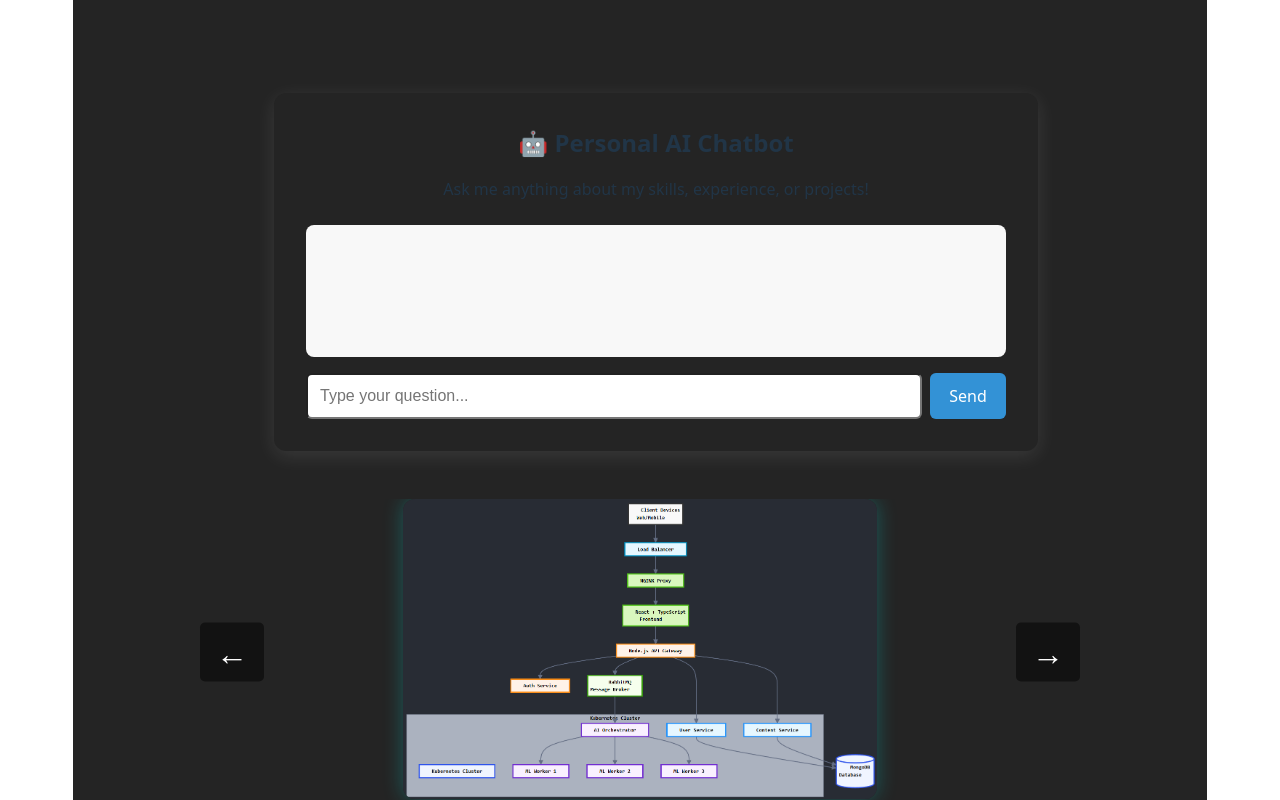
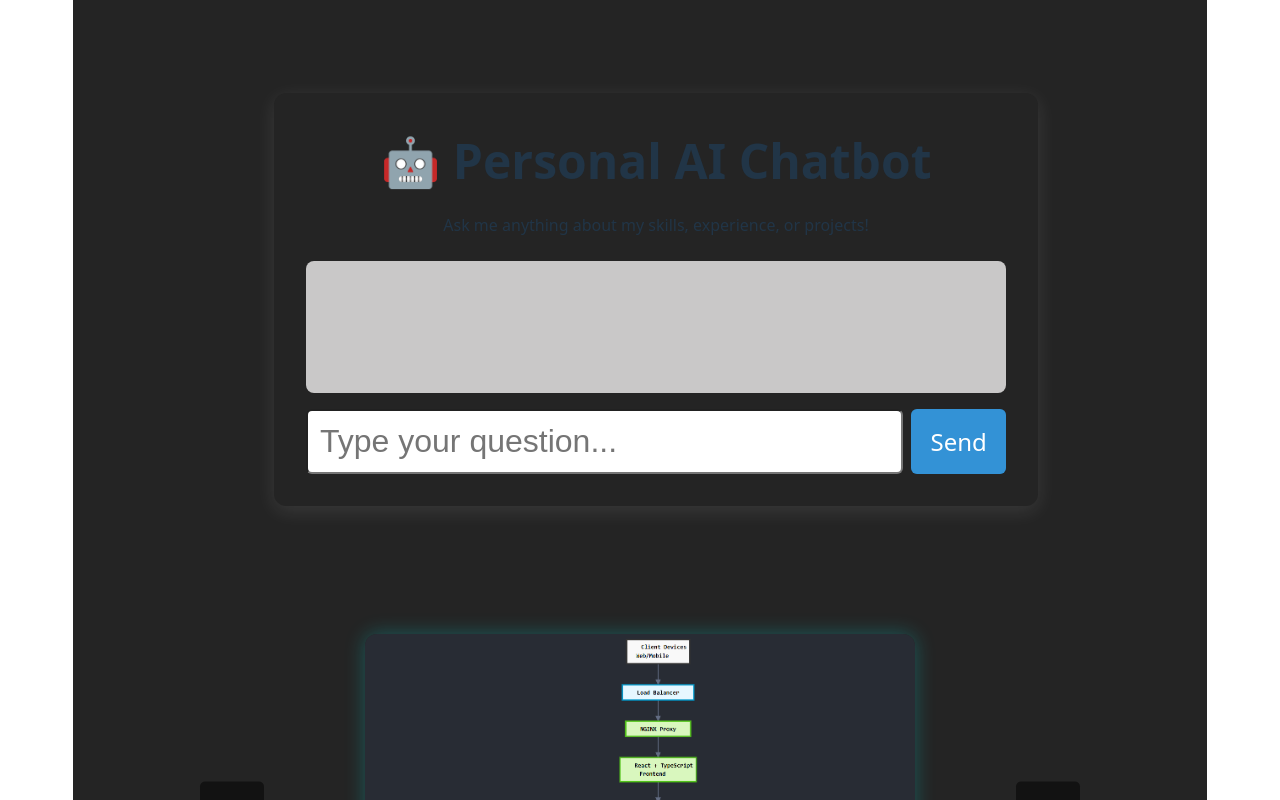
Before and after one commit to Ofek2105/CV_Website, a React (Vite) app in the folder react_landing_page/: page / in a window 1280 px wide. Shown: the part 620-1420 px from the top of the page. Built offline with nearby package versions, Linux system fonts and the light colour scheme.

Commit message:
visual changes

```diff
--- a/react_landing_page/src/components/ChatBot/ChatBot.css
+++ b/react_landing_page/src/components/ChatBot/ChatBot.css
@@ -19,7 +19,7 @@
 }
 
 .chat-title {
-    font-size: 1.5rem;
+    font-size: 3rem;
     font-weight: bold;
     /* color: #ffffff; */
 }
@@ -33,7 +33,7 @@
 .chat-response {
     min-height: 100px;
     padding: 1rem;
-    background-color: #f8f8f8;
+    background-color: #c9c8c8;
     border-radius: 8px;
     white-space: pre-wrap;
     color: #000000;
@@ -52,7 +52,7 @@
     padding: 0.75rem;
     /* border: 1px solid #ccc; */
     border-radius: 6px;
-    font-size: 1rem;
+    font-size: 2rem;
 }
 
 .chat-input-group input:focus {
@@ -66,7 +66,7 @@
     color: white;
     border: none;
     border-radius: 6px;
-    font-size: 1rem;
+    font-size: 1.5rem;
     cursor: pointer;
     position: relative;
     overflow: hidden;
--- a/react_landing_page/src/components/PortfolioCarousel/PortfolioCarousel.css
+++ b/react_landing_page/src/components/PortfolioCarousel/PortfolioCarousel.css
@@ -32,7 +32,8 @@
   }
 
   .carousel-slide img {
-    max-height: 300px;
+    max-height: 550px;
+    max-width: 550px;
     width: auto;
     object-fit: contain;
     border-radius: 12px;
```
Also changed, not shown: 1 other file (tests, documents, lock files or other folders).
